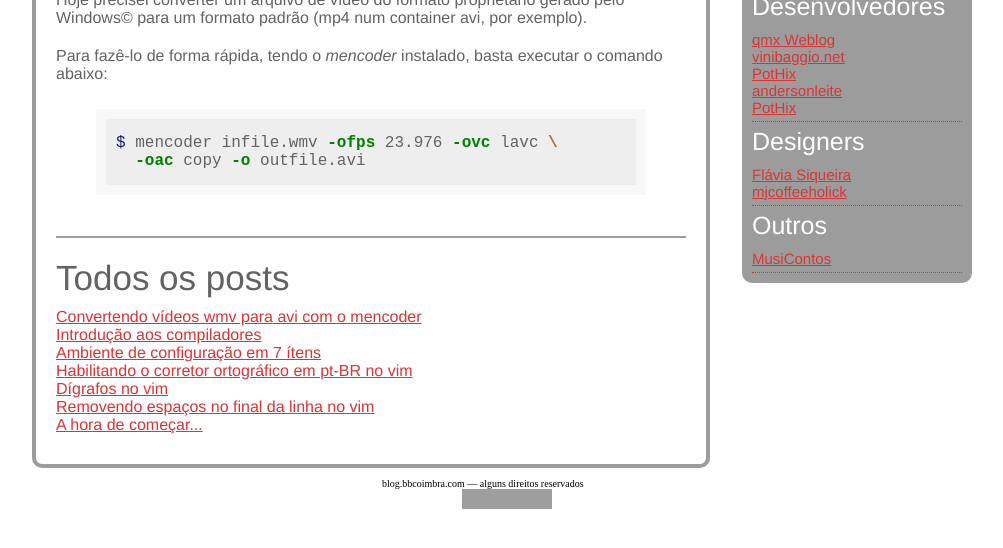
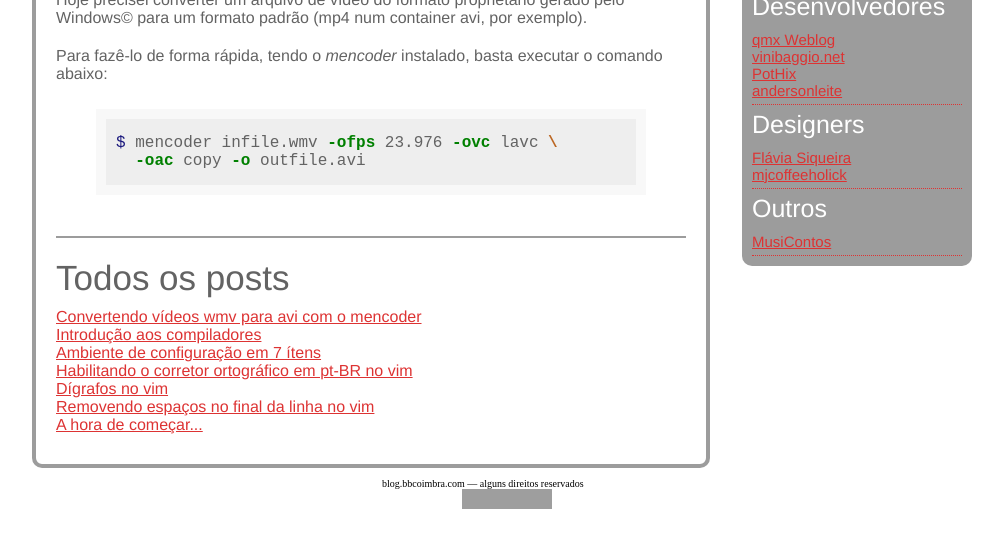
Before and after one commit to bbcoimbra/bbcoimbra.github.com, a Jekyll site: the page built from index.html, in a window 1280 px wide, cut to the strip 324-872 px from the top of the page. Shown: the whole strip, without its empty margins (133-1136 px from the left). Built offline with Jekyll 4.4.1, drawn with Linux system fonts in a browser that asks for light colours; nearby versions of some CDN libraries; Markdown is read by kramdown in place of the engine named in the settings; grey boxes are pictures that could not be loaded.

Commit message:
removed duplicated link

```diff
--- a/_layouts/default.html
+++ b/_layouts/default.html
@@ -58,7 +58,6 @@
 							<li><a href='http://vinibaggio.net/'>vinibaggio.net</a></li>
 							<li><a href='http://pothix.com/blog'>PotHix</a></li>
 							<li><a href='http://andersonleiteblog.wordpress.com/'>andersonleite</a></li>
-							<li><a href='http://pothix.com/blog'>PotHix</a></li>
 						</ul>
 						<h1>Designers</h1>
 						<ul>
```
